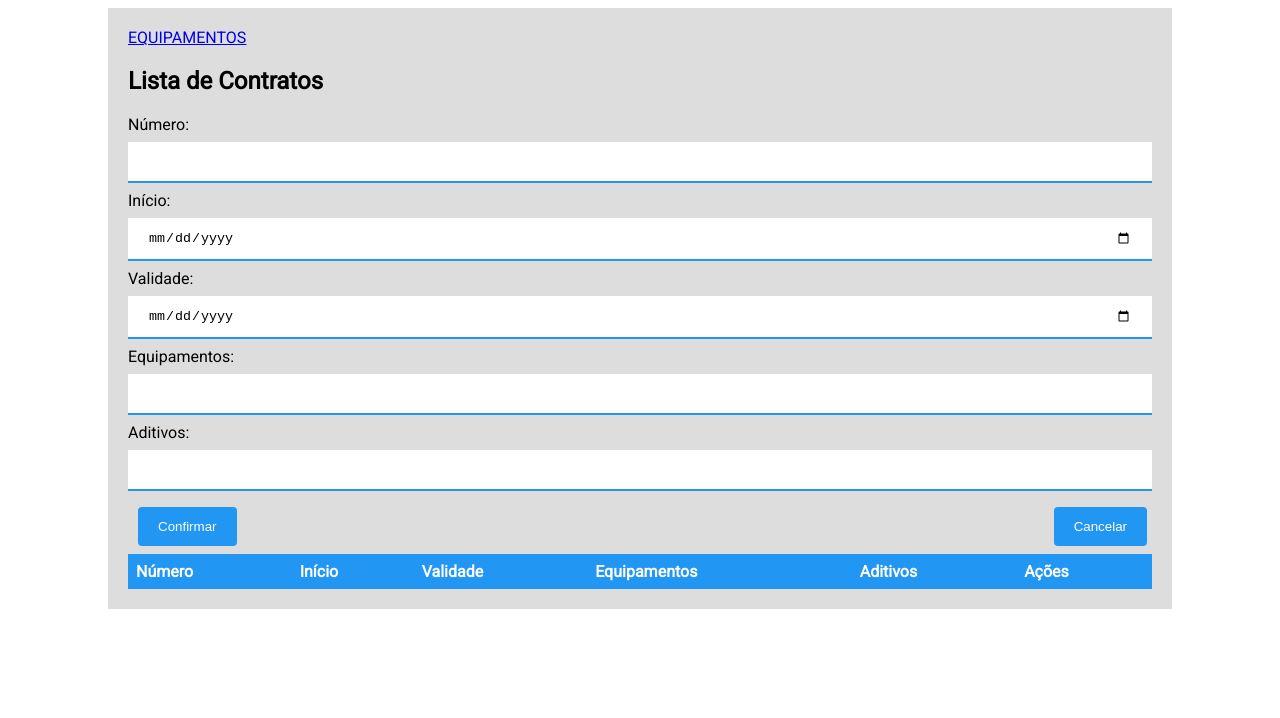
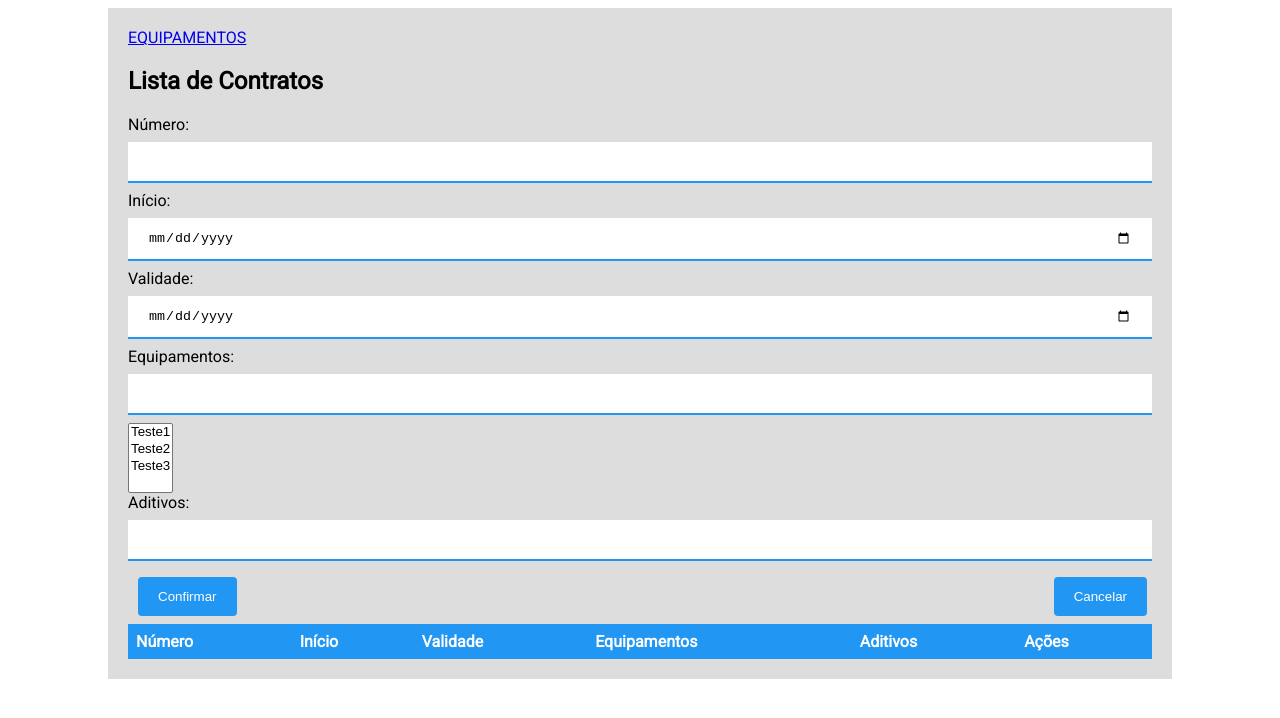
Before and after one commit to DanielPauloSilvaJunior/contratos, an Angular app: page / in a window 1280 px wide. Both pictures are taken after a click on the button "Incluir Novo". Shown: the top 718 px of the page. Built offline with nearby package versions, Linux system fonts and the light colour scheme.

Commit message:
atualizacao select

```diff
--- a/src/app/lista-contrato/lista-contrato.component.html
+++ b/src/app/lista-contrato/lista-contrato.component.html
@@ -27,6 +27,11 @@
 					<div>
 					<label for="equipamentos">Equipamentos:</label>
 					<input type="text" id="equipamentos" name="equipamentos" [(ngModel)]="contrato.equipamentos" required>
+					<select name="equipamento" id="equipamento" multiple>
+						<option value="1">Teste1</option>
+						<option value="2">Teste2</option>
+						<option value="3">Teste3</option>
+					</select>
 					</div>
 					<div>
 					<label for="aditivos">Aditivos:</label>
```
